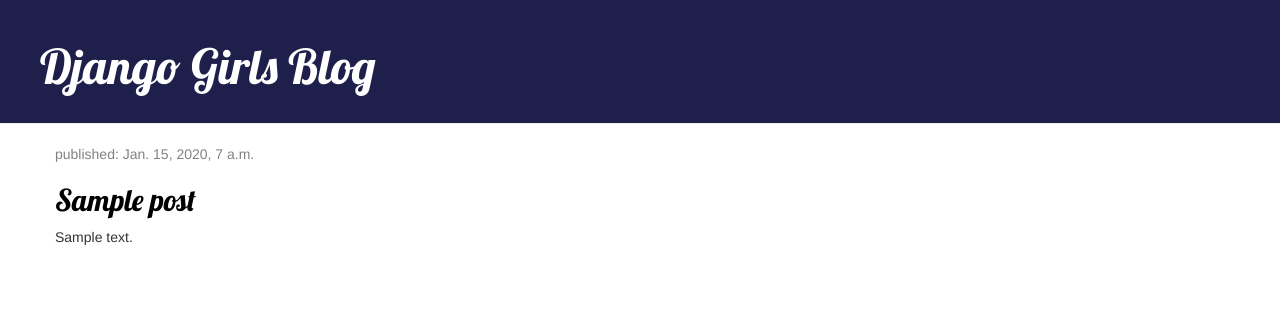
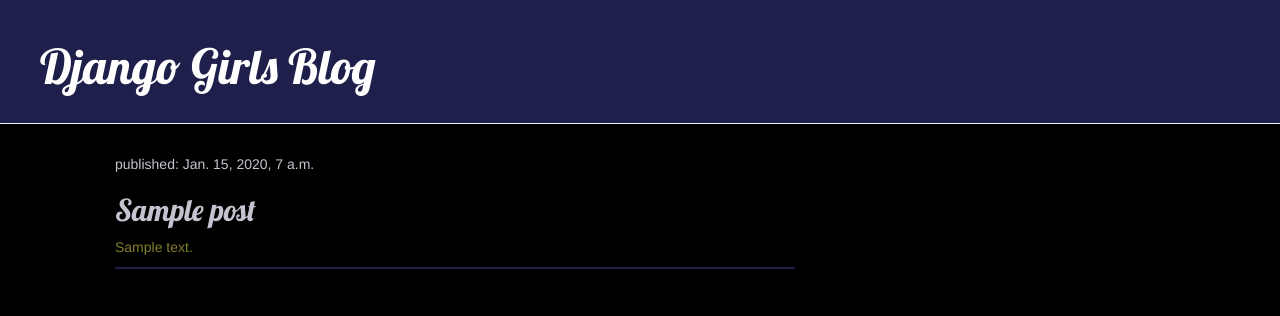
Before and after one commit to ch-soares/tutorial-djangogirls, a Django app: page / in a window 1280 px wide. Shown: the top 316 px of the page. Run offline with Django 3.2, Linux system fonts and the light colour scheme; tables that the repository leaves empty hold one stand-in row (values such as "Sample post"); some libraries are stand-ins or nearby versions.

Commit message:
Alterado o estilo da página

```diff
--- a/blog/static/css/blog.css
+++ b/blog/static/css/blog.css
@@ -1,5 +1,20 @@
+body {
+    background-color: black;
+}
+
+body p {
+    color: rgb(128, 128, 41);
+}
+
+body h1 {
+    color: #ffffff;
+}
+
+body h2 {
+    color: #c5c3cf;
+}
+
 .page-header {
-    /* background-color: #C25100; */
     background-color: rgb(31, 31, 75);
     margin-top: 0;
     padding: 20px 20px 20px 40px;
@@ -12,15 +27,11 @@
 }
 
 .content {
-    margin-left: 40px;
+    margin: 30px;
 }
 
 h1, h2, h3, h4 {
     font-family: 'Lobster', cursive;
-}
-
-.date {
-    color: #828282;
 }
 
 .save {
@@ -32,16 +43,26 @@
 }
 
 .top-menu, .top-menu:hover, .top-menu:visited {
-    color: #ffffff;
+    color: rgb(203, 250, 203);
     float: right;
-    font-size: 26pt;
-    margin-right: 20px;
+    font-size: 40pt;
+    margin-right: 50px;
 }
 
 .post {
-    margin-bottom: 70px;
+    margin-bottom: 30px;
+    border-bottom: solid 2px rgb(31, 31, 75);
+    margin-left: 70px;
 }
 
 .post h2 a, .post h2 a:visited {
-    color: #000000;
+    color: #c5c3cf;
 }
+
+.post p {
+    color: rgb(128, 128, 41);
+}
+
+.date p {
+    color: #c5c3cf;
+}
```
